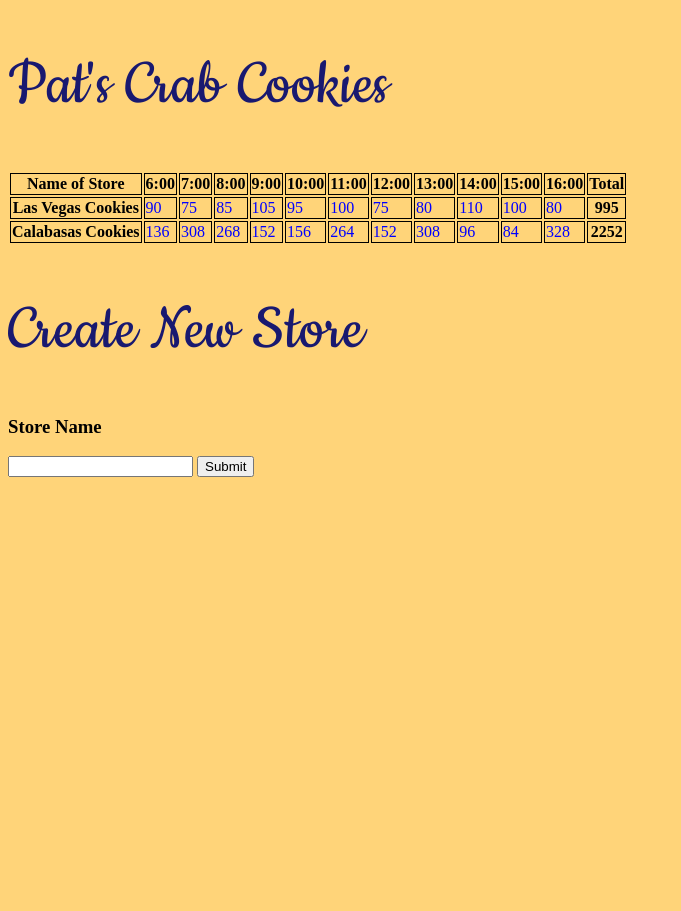
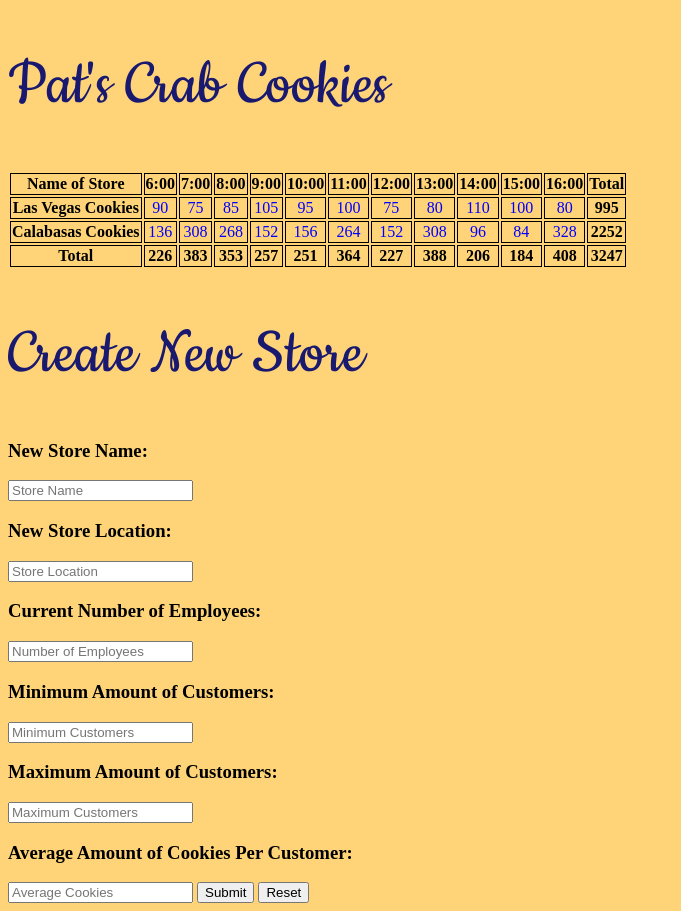
Before and after one commit to JasonCDW/Cookie-Stand, a plain HTML site: page index.html in a window 1280 px wide. Shown: the whole page, without its empty margins (0-681 px from the left). Before the commit the page ends 800 px from the top, so only its background shows below. Drawn offline with Linux system fonts and the light colour scheme.

Commit message:
Final js for Sales page

```diff
--- a/index.html
+++ b/index.html
@@ -9,12 +9,25 @@
 </head>
 <body id="body">
     <h1>Pat's Crab Cookies</h1>
+    <div class="table-container">
     <table id='store-table'></table>
+    </div>
     <h1>Create New Store</h1>
     <form id='store-form'>
-        <h3>Store Name</h3>
-        <input  name='storeName'></input>
+        <h3>New Store Name:</h3>
+        <input required placeholder="Store Name" name='storeName'></input>
+        <h3>New Store Location:</h3>
+        <input required placeholder="Store Location" name='storeLocation'></input>
+        <h3>Current Number of Employees:</h3>
+        <input required type='number' placeholder="Number of Employees" name='numEmployees'></input>
+        <h3>Minimum Amount of Customers:</h3>
+        <input required type='number' placeholder="Minimum Customers" name='minimumCustomers'></input>
+        <h3>Maximum Amount of Customers:</h3>
+        <input required type='number' placeholder="Maximum Customers" name='maximumCustomers'></input>
+        <h3>Average Amount of Cookies Per Customer:</h3>
+        <input required type='number' placeholder="Average Cookies" name='averageCookiesPerCustomer'></input>
         <button id='submitButton' type='submit'>Submit</button>
+        <button id='resetButton' type='reset'>Reset</button>
     </form>
 </body>
 <script src="main.js"></script>
--- a/main.css
+++ b/main.css
@@ -14,7 +14,9 @@ h1{
 h2{
     color: olive;
 }
-
+.table-container {
+    text-align: center;
+}
 .store-table {
     border: 1px solid;
 }
--- a/main.js
+++ b/main.js
@@ -15,6 +15,7 @@ let store = function (nameOfStore, location, employees, openingTime, closingTime
     this.maxCustomers = maximumCustomers,
     this.avgCookies = averageCookiesPerCustomer,
     this.totalCookiesPerDay = 0,
+    this.totalCookiesPerHourArray = [],
     this.totalCookiesPerHour = function() {
         return (Math.floor(Math.random() * (this.maxCustomers - this.minCustomers)) + this.minCustomers) * this.avgCookies;
     };
@@ -80,31 +81,67 @@ function displayTotalCookies(store) {
     let elRowHeader = document.createElement('th');
     elRow.appendChild(elRowHeader);
     elRowHeader.innerHTML = store.name;
-    console.log(store);
+    // store.prototype.cookiesPerHourArray = [];
+
     for(let i = store.openTime; i < store.closeTime; i ++) {
         let result = store.totalCookiesPerHour();
         let elTableData = document.createElement('td');
         elRow.appendChild(elTableData);
         elTableData.innerHTML = result;
         store.totalCookiesPerDay += result;
+        store.totalCookiesPerHourArray.push(result);
     }
     let elTotalTableData = document.createElement('th');
     elRow.appendChild(elTotalTableData);
     elTotalTableData.innerHTML = store.totalCookiesPerDay;
     console.log(store.name, store.totalCookiesPerDay);
 }
+
+function displayFooter() {
+    let elFooterRow = document.createElement('tr');
+    elTable.appendChild(elFooterRow);
+    let elFooterTitle = document.createElement('th');
+    elFooterRow.appendChild(elFooterTitle);
+    elFooterTitle.innerHTML = "Total";
+    let total = 0;
+    for (i = 0; i < 11; i++) {
+        let totalCookiesPerHour = 0;
+        for(let j = 0; j < storeArray.length; j++) {
+            totalCookiesPerHour += storeArray[j].totalCookiesPerHourArray[i];
+        }
+        let elTotalCookiesPerHourFooter = document.createElement('th');
+        elTotalCookiesPerHourFooter.setAttribute('class', 'footer');
+        elFooterRow.appendChild(elTotalCookiesPerHourFooter);
+        elTotalCookiesPerHourFooter.innerHTML = totalCookiesPerHour;
+        total += totalCookiesPerHour;
+    }
+let elTotalCookiesPerDayFooter = document.createElement('th');
+elTotalCookiesPerDayFooter.setAttribute('class', 'footer');
+elFooterRow.appendChild(elTotalCookiesPerDayFooter);
+elTotalCookiesPerDayFooter.innerHTML = total;
+};
+
 let storeName = elForm.storeName;
+let storeLocation = elForm.storeLocation;
+let numEmployees = elForm.numEmployees;
+let minimumCust = elForm.minimumCustomers;
+let maximumCust = elForm.maximumCustomers;
+let averageCookies = elForm.averageCookiesPerCustomer;
 
 function createNewStore(event) {
     event.preventDefault();
-    let newStore = new store(storeName.value, 500, 6, 14, 50, 10, 100);
+    elTable.removeChild(elTable.childNodes[elTable.childNodes.length - 1]);
+    let newStore = new store(storeName.value, storeLocation.value, parseInt(numEmployees.value), 6, 17, parseInt(minimumCust.value), parseInt(maximumCust.value), parseInt(averageCookies.value));
+    storeArray.push(newStore);
     console.log(newStore);
     displayTotalCookies(newStore);
+    displayFooter();
 }
 
 elForm.addEventListener('submit', createNewStore);
 
 console.log(elForm.storeName);
+console.log(elForm.storeLocation);
 
 
 function populateTable() {
@@ -112,6 +149,7 @@ function populateTable() {
     for(let i = 0; i < storeArray.length; i++) {
         displayTotalCookies(storeArray[i]);
     }
+    displayFooter();
 }
 
 populateTable();
```
